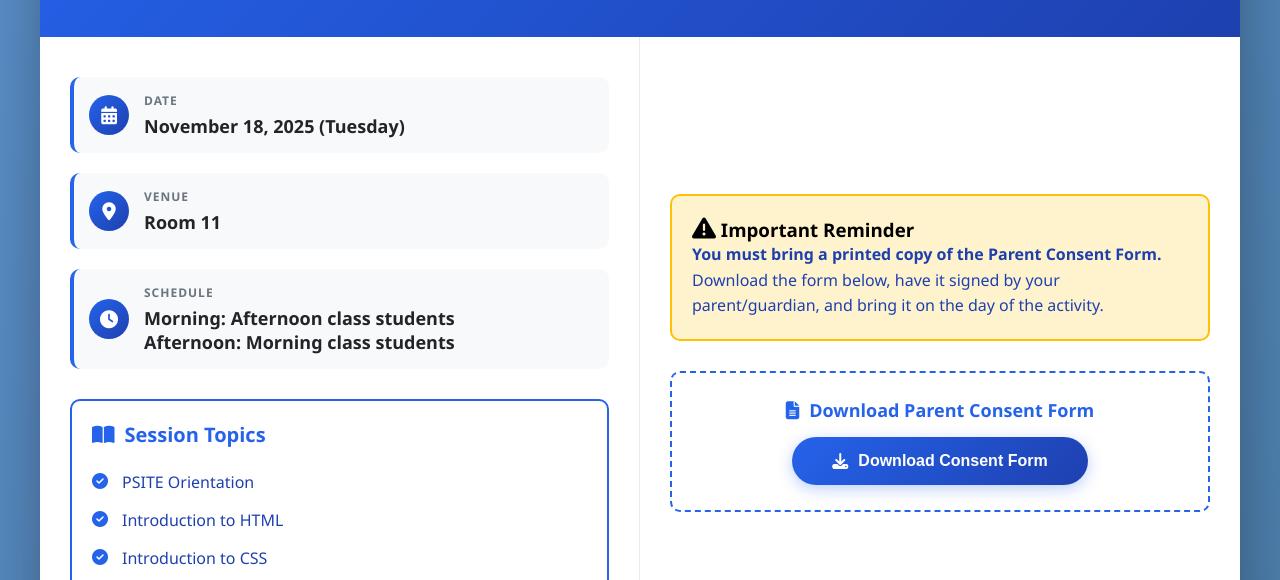
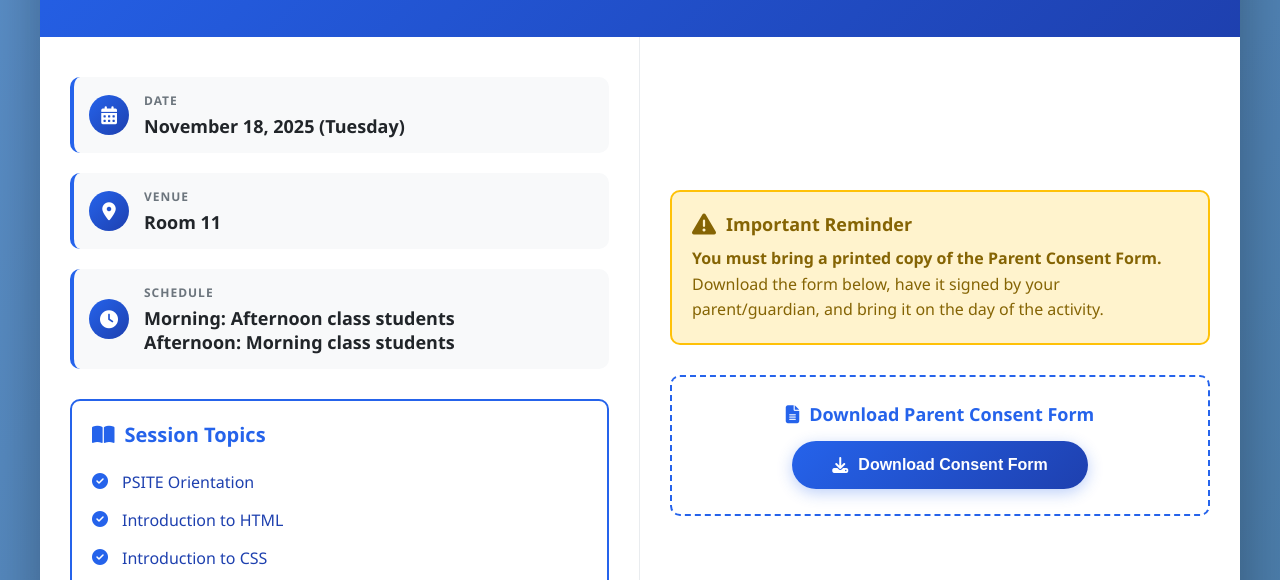
Before and after one commit to rcinullandvoidclub-oss/Week-1_Invitation, a plain HTML site: page index.html in a window 1280 px wide. Shown: the part 220-800 px from the top of the page. Drawn offline with Linux system fonts and the light colour scheme.

Commit message:
Update index.html

```diff
--- a/index.html
+++ b/index.html
@@ -232,14 +232,24 @@
             margin-bottom: 30px;
         }
 
+        .important-note h3 {
+            color: #856404;
+            margin-bottom: 10px;
+            font-size: 18px;
+            display: flex;
+            align-items: center;
+            gap: 10px;
+        }
+
         .important-note h3 i {
             font-size: 24px;
         }
 
         .important-note p {
-            color: #1e40af;
+            color: #856404;
             line-height: 1.6;
         }
+
 
         .download-section {
             background: white;
```
